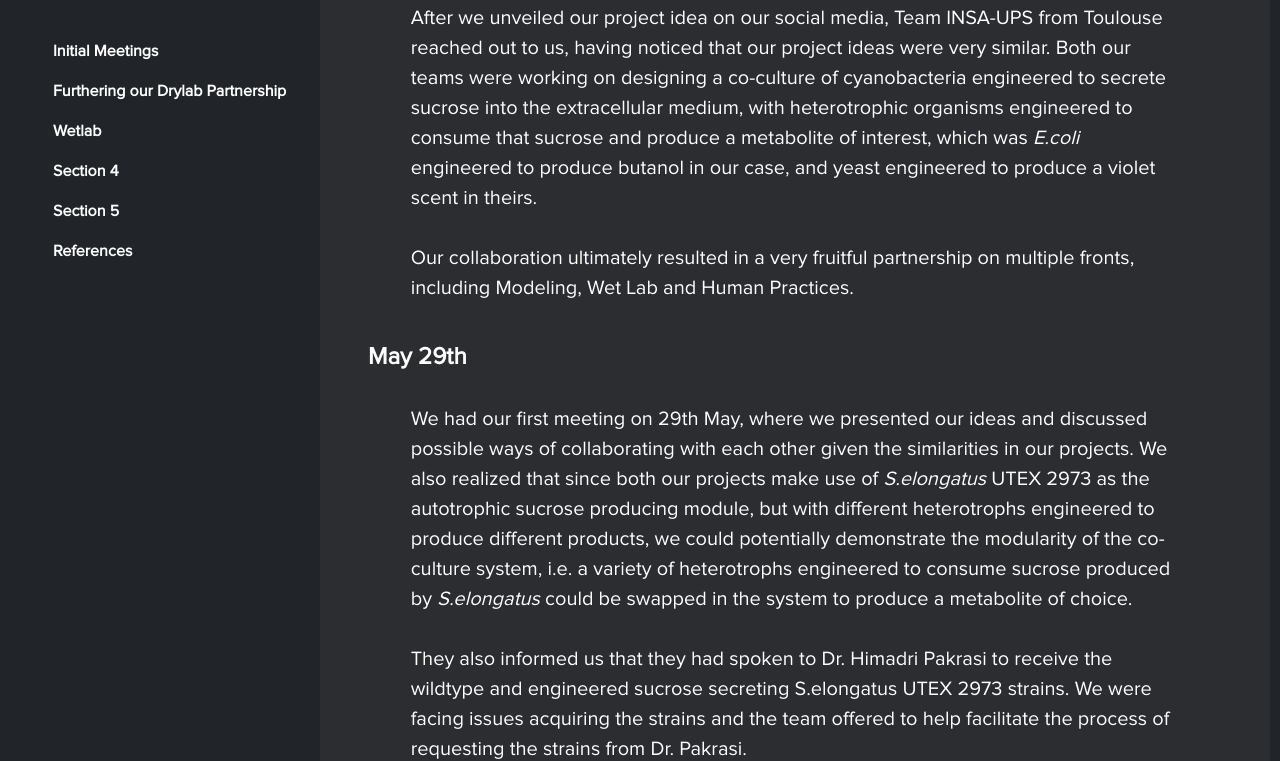
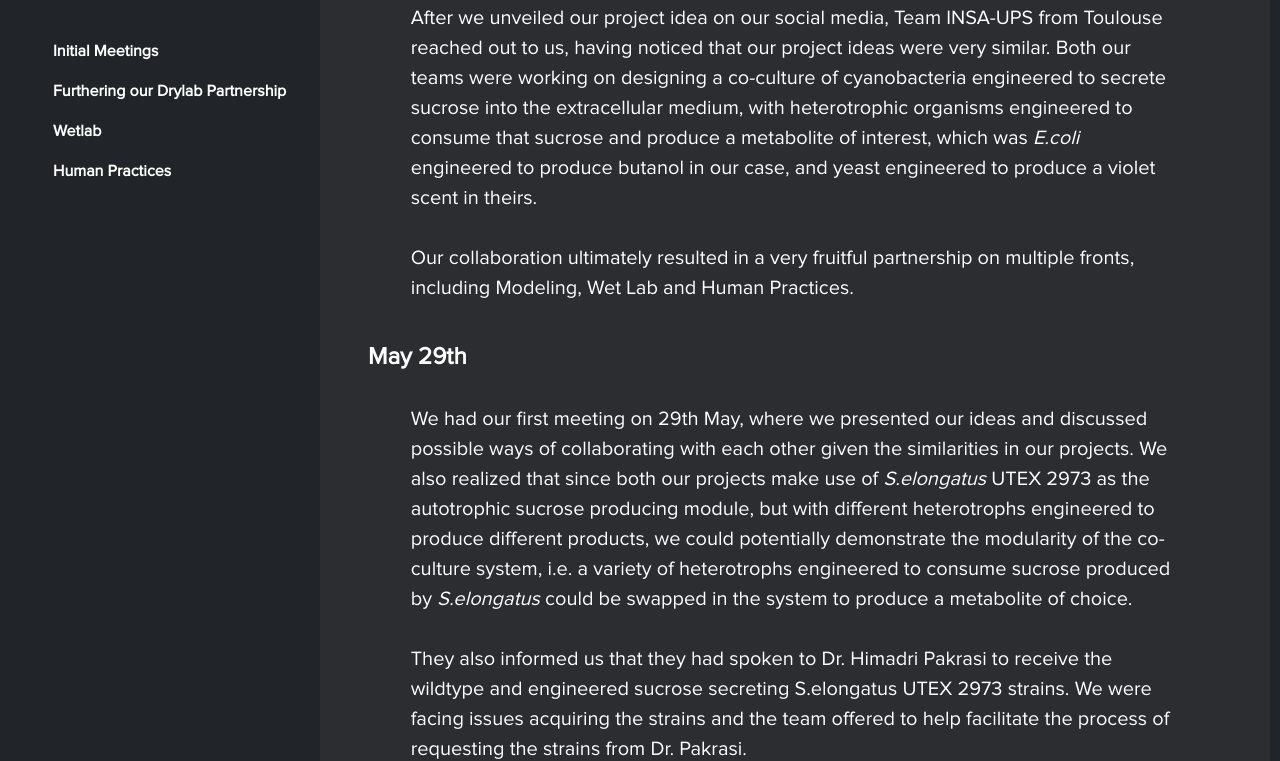
Before and after one commit to ch3rryblossom/2021-wiki, a website: page wiki/src/Partnership.html in a window 1280 px wide. Shown: the part 791-1552 px from the top of the page. Drawn offline with Linux system fonts and the light colour scheme.

Commit message:
partnership sidebar

```diff
--- a/wiki/src/Partnership.html
+++ b/wiki/src/Partnership.html
@@ -144,9 +144,7 @@
                             <li class="nav-item"><a class="nav-link" href="#1">Initial Meetings</a></li>
                             <li class="nav-item"><a class="nav-link" href="#2">Furthering our Drylab Partnership</a></li>
                             <li class="nav-item"><a class="nav-link" href="#3">Wetlab </a></li>
-                            <li class="nav-item"><a class="nav-link" href="#4">Section 4</a></li>
-                            <li class="nav-item"><a class="nav-link" href="#5">Section 5</a></li>
-                            <li class="nav-item"><a class="nav-link" href="#6">References</a></li>
+                            <li class="nav-item"><a class="nav-link" href="#4">Human Practices</a></li>
                         </ul>
                     </nav>
                 </div>
```
